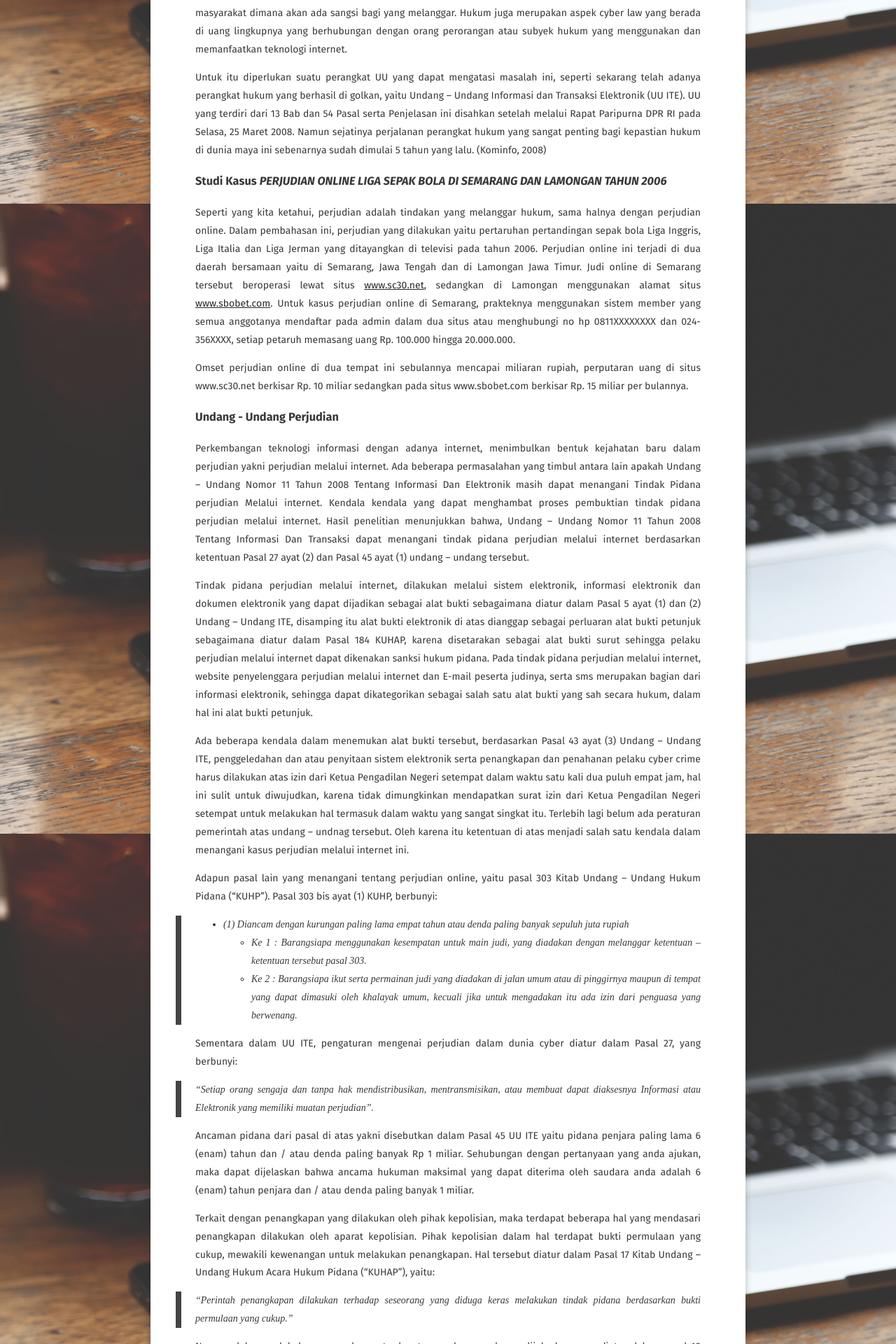
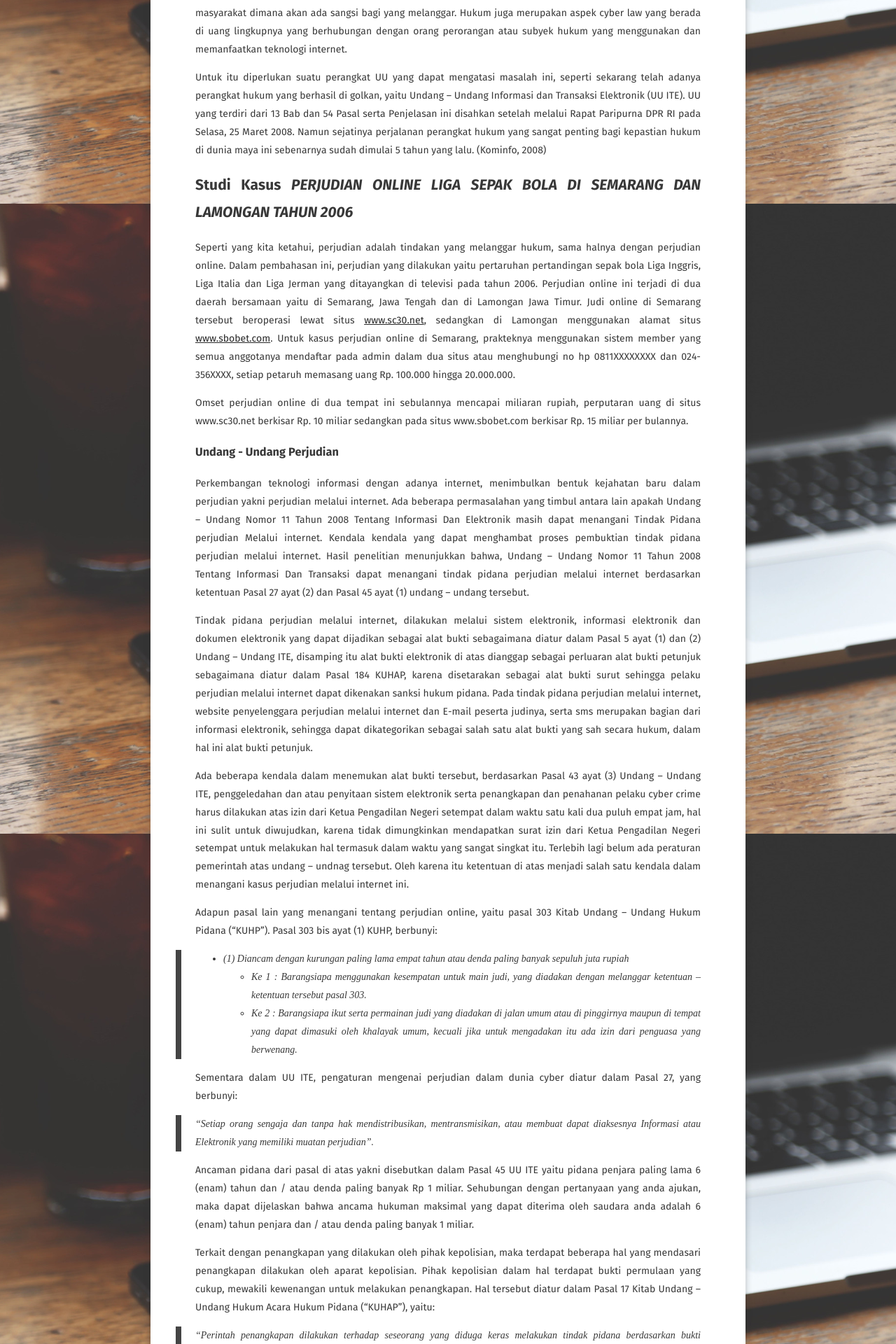
Before and after one commit to azharlihan/eptik-ubsi, a Jekyll site: the page built from _posts/2019-05-10-studi-kasus-perjudian-online.md, in a window 1280 px wide. Shown: the part 609-2529 px from the top of the page at 70% size. Built offline with Jekyll 4.4.1, drawn with Linux system fonts in a browser that asks for light colours; some web fonts are replaced; our own code applies the rules of GitHub Pages for plain Markdown files; comment, search, counter and statistics services are not loaded.

```diff
--- a/_posts/2019-05-10-studi-kasus-perjudian-online.md
+++ b/_posts/2019-05-10-studi-kasus-perjudian-online.md
@@ -9,7 +9,7 @@ Cyberlaw bisa diartikan sebagai hukum yang digunakan di dunia cyber yaitu dunia
 
 Untuk itu diperlukan suatu perangkat UU yang dapat mengatasi masalah ini, seperti sekarang telah adanya perangkat hukum yang berhasil di golkan, yaitu Undang – Undang Informasi dan Transaksi Elektronik (UU ITE). UU yang terdiri dari 13 Bab dan 54 Pasal serta Penjelasan ini disahkan setelah melalui Rapat Paripurna DPR RI pada Selasa, 25 Maret 2008. Namun sejatinya perjalanan perangkat hukum yang sangat penting bagi kepastian hukum di dunia maya ini sebenarnya sudah dimulai 5 tahun yang lalu. (Kominfo, 2008)
 
-### Studi Kasus _PERJUDIAN ONLINE LIGA SEPAK BOLA DI SEMARANG DAN LAMONGAN TAHUN 2006_
+## Studi Kasus _PERJUDIAN ONLINE LIGA SEPAK BOLA DI SEMARANG DAN LAMONGAN TAHUN 2006_
 
 Seperti yang kita ketahui, perjudian adalah tindakan yang melanggar hukum, sama halnya dengan perjudian online. Dalam pembahasan ini, perjudian yang dilakukan yaitu pertaruhan pertandingan sepak bola Liga Inggris, Liga Italia dan Liga Jerman yang ditayangkan di televisi pada tahun 2006. Perjudian online ini terjadi di dua daerah bersamaan yaitu di Semarang, Jawa Tengah dan di Lamongan Jawa Timur. Judi online di Semarang tersebut beroperasi lewat situs [www.sc30.net](www.sc30.net), sedangkan di Lamongan menggunakan alamat situs [www.sbobet.com](www.sbobet.com). Untuk kasus perjudian online di Semarang, prakteknya menggunakan sistem member yang semua anggotanya mendaftar pada admin dalam dua situs atau menghubungi no hp 0811XXXXXXXX dan 024-356XXXX, setiap petaruh memasang uang Rp. 100.000 hingga 20.000.000.
 
```
